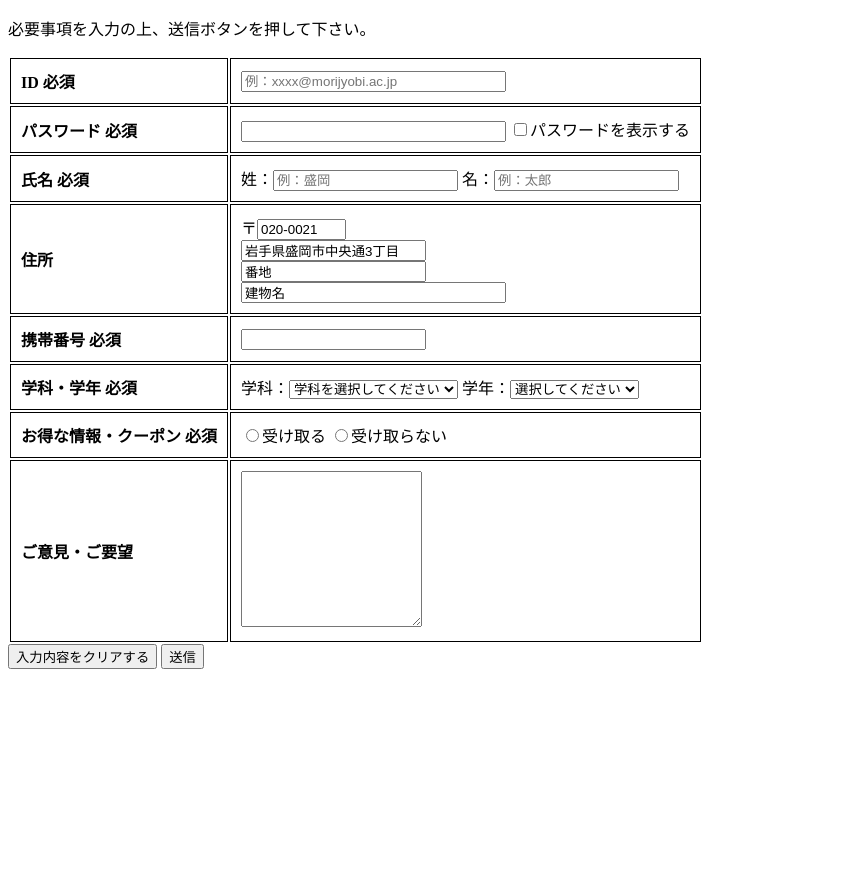
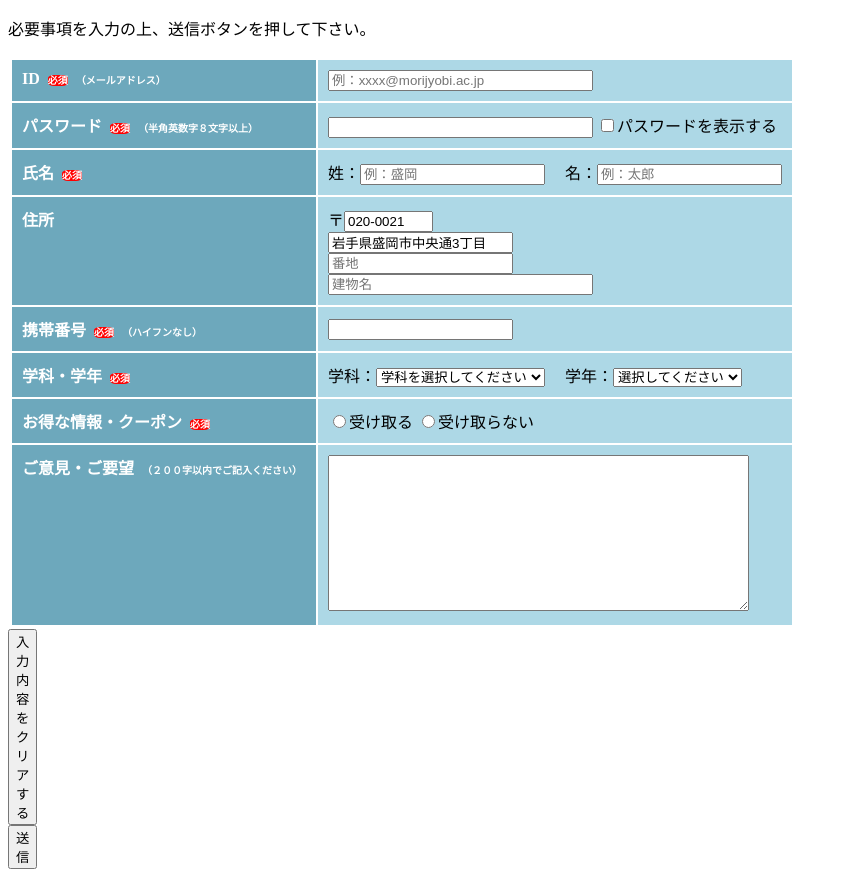
Before and after one commit to komakomahi/WedDesign-Task, a plain HTML site: page form/register.html in a window 1280 px wide. Shown: the whole page, without its empty margins (0-847 px from the left). Before the commit the page ends 800 px from the top, so only its background shows below. Drawn offline with Linux system fonts and the light colour scheme.

Commit message:
レジスタ

```diff
--- a/form/register-style.css
+++ b/form/register-style.css
@@ -1,12 +1,34 @@
-able, th, td{
-    border: solid 1px black;
-    border-collapse: collapse;
+table{
+    border: solid 2px white;
 }
 
 th, td{
     padding: 10px;
+
 }
 
 th{
     text-align: left;
+    vertical-align: top;
+    color:white;
+    background-color: rgb(109, 168, 188);
 }
+
+td{
+    background-color: lightblue;
+}
+
+span{
+    font-size: 10px;
+    margin: 4px;
+}
+
+.hissu{
+    background-color: red;
+    color: white;
+    border-radius: 30%;
+}
+
+div{
+    width: 15px;
+}
--- a/form/register.html
+++ b/form/register.html
@@ -14,44 +14,44 @@
         <table>
             <thead>
                 <tr>
-                    <th>ID <span>必須</span></th>
+                    <th>ID <span class="hissu">必須</span><span>（メールアドレス）</span></th>
                     <td><input type="email" name="user_email" size="30" placeholder="例：xxxx@morijyobi.ac.jp"
                             required><br></td>
                 </tr>
                 <tr>
-                    <th>パスワード <span>必須</span></th>
+                    <th>パスワード <span class="hissu">必須</span><span>（半角英数字８文字以上）</span></th>
                     <td><label><input type="password" name="password" size="30" minlength="8" required>
                             <label><input type="checkbox" name="checkbox">パスワードを表示する</label></label></td>
 
                 </tr>
                 <tr>
-                    <th>氏名 <span>必須</span></th>
+                    <th>氏名 <span class="hissu">必須</span></th>
                     <td>姓：<input type="text" name="last_name" placeholder="例：盛岡" required>
-                        名：<input type="text" name="first_name" placeholder="例：太郎" required></td>
+                        　名：<input type="text" name="first_name" placeholder="例：太郎" required></td>
                 </tr>
                 <tr>
                     <th>住所</th>
                     <td>〒<input type="text" name="postal_code" size="8" value="020-0021" readonly><br>
-                        <input type="text" name="postal_code" value="岩手県盛岡市中央通3丁目" readonly><br>
-                        <input type="text" name="address1" value="番地" readonly><br>
-                        <input type="text" name="assress2" size="30" value="建物名" readonly>
+                        <input type="text" name="address-level1_2" value="岩手県盛岡市中央通3丁目" readonly><br>
+                        <input type="text" name="street-address" placeholder="番地" readonly><br>
+                        <input type="text" name="address-line1" size="30" placeholder="建物名" readonly>
                     </td>
                 </tr>
                 <tr>
-                    <th>携帯番号 <span>必須</span></th>
+                    <th>携帯番号 <span class="hissu">必須</span><span>（ハイフンなし）</span></th>
                     <td><input type="tel" name="tel" required></td>
                 </tr>
                 <tr>
-                    <th>学科・学年 <span>必須</span></th>
-                    <td>学科：<select name="gakka" required>
+                    <th>学科・学年 <span class="hissu">必須</span></th>
+                    <td>学科：<select name="department" required>
                             <option value="">学科を選択してください</option>
-                            <option value="sistem">システム系学科</option>
-                            <option value="bigines">ビジネス系学科</option>
-                            <option value="dezain">デザイン系学科</option>
+                            <option value="system">システム系学科</option>
+                            <option value="business">ビジネス系学科</option>
+                            <option value="design">デザイン系学科</option>
                         </select>
-                        学年：<select name="学年" required>
+                        　学年：<select name="grade" required>
                             <option value="">選択してください</option>
-                            <option value="1">1年</option>
+                            <option value="1">１年</option>
                             <option value="2">２年</option>
                             <option value="3">３年</option>
                             <option value="4">４年</option>
@@ -61,21 +61,23 @@
                     </td>
                 </tr>
                 <tr>
-                    <th>お得な情報・クーポン <span>必須</span></th>
+                    <th>お得な情報・クーポン <span class="hissu">必須</span></th>
                     <td><label><input type="radio" name="ku-pon" value="get" required>受け取る</label>
-                        <label><input type="radio" name="ku-pon" value="noget" required>受け取らない</label>
+                        <label><input type="radio" name="ku-pon" value="noget">受け取らない</label>
                     </td>
                 </tr>
                 <tr>
-                    <th>ご意見・ご要望</th>
-                    <td> <textarea name="multiple" class="50" rows="10" maxlength="200"></textarea></td>
+                    <th>ご意見・ご要望 <span>（２００字以内でご記入ください）</span></th>
+                    <td> <textarea name="opinion" cols="50" rows="10" maxlength="200"></textarea></td>
                 </tr>
 
 
             </thead>
         </table>
-        <button type="reset">入力内容をクリアする</button>
-        <button type="submit">送信</button>
+        <div>
+            <button type="reset">入力内容をクリアする</button>
+            <button type="submit">送信</button>
+        </div>
     </form>
 
 
```
